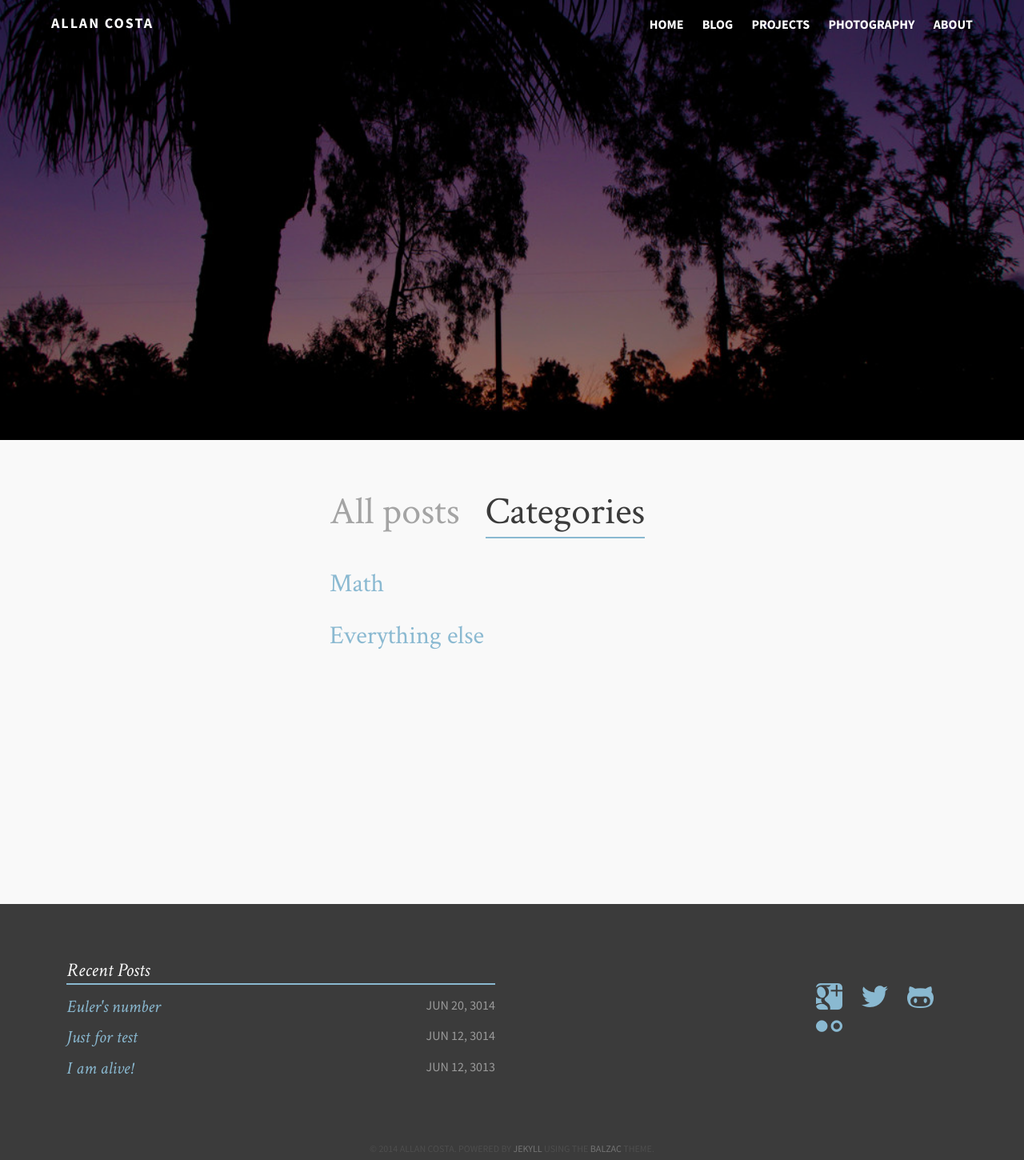
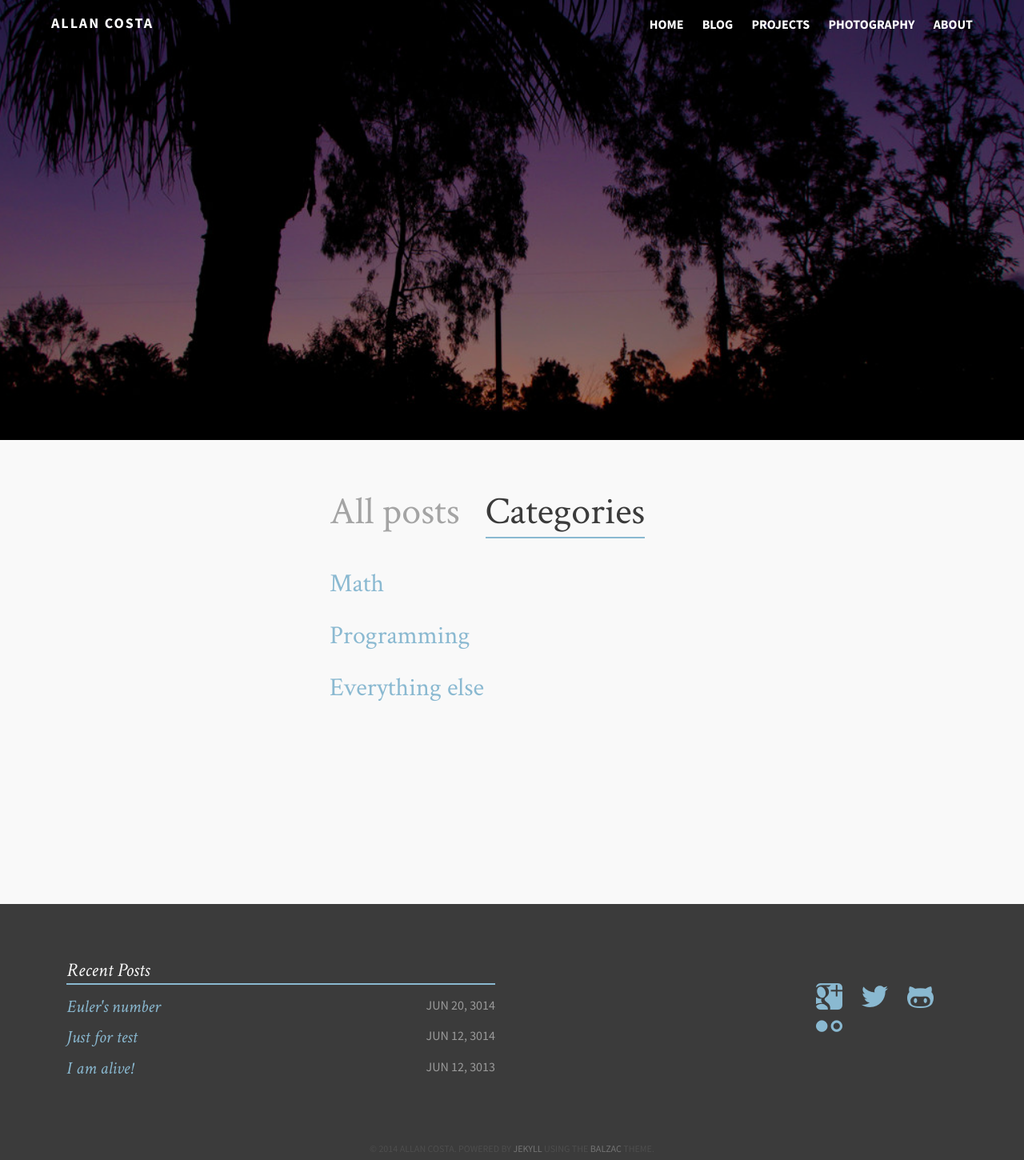
Before and after one commit to snowdj/allanino.github.io, a Jekyll site: the page built from categories.md, in a window 1280 px wide. Shown: the whole page at 80% size. Built offline with Jekyll 4.4.1, drawn with Linux system fonts in a browser that asks for light colours.

Commit message:
Show programming category.

```diff
--- a/categories.md
+++ b/categories.md
@@ -8,6 +8,6 @@ image:
 
 <ol class="categories-list">
   <li><a href="/blog/math">Math</a></li>
-<!--   <li><a href="/blog/programming">Programming</a></li>  -->
+  <li><a href="/blog/programming">Programming</a></li>
   <li><a href="/blog/everything-else">Everything else</a></li>
 </ol>
```
